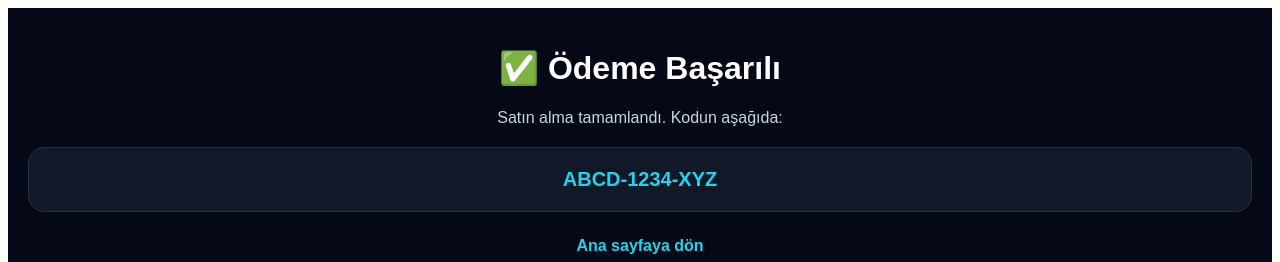
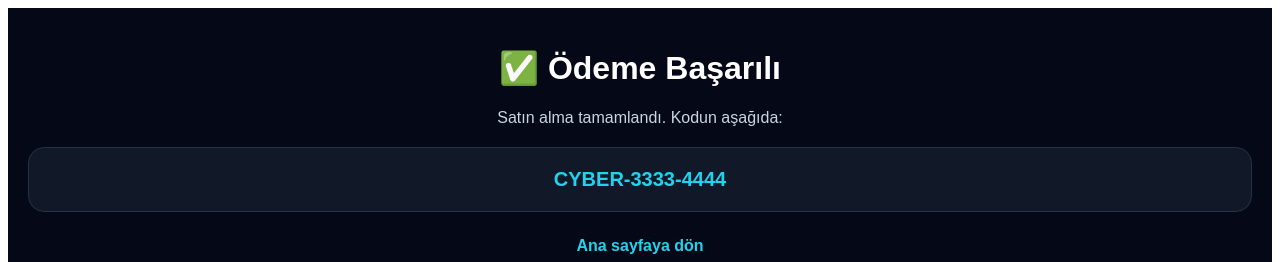
Before and after one commit to can6231/keynox, a Next.js app: page /success in a window 1280 px wide. Shown: the top 262 px of the page. Built offline with nearby package versions, Linux system fonts and the light colour scheme.

Commit message:
Update page.tsx

```diff
--- a/app/success/page.tsx
+++ b/app/success/page.tsx
@@ -1,11 +1,20 @@
 "use client";
 
-import { useEffect } from "react";
+import { useEffect, useState } from "react";
 
 export default function SuccessPage() {
+  const [key, setKey] = useState<string>("Yükleniyor...");
+
   useEffect(() => {
-    // ödeme sonrası sepeti temizle
+    // sepeti temizle
     localStorage.removeItem("cart");
+
+    // API'den key çek
+    fetch("/api/key")
+      .then((res) => res.json())
+      .then((data) => {
+        setKey(data.key);
+      });
   }, []);
 
   return (
@@ -37,7 +46,7 @@ export default function SuccessPage() {
           fontWeight: "bold",
         }}
       >
-        ABCD-1234-XYZ
+        {key}
       </div>
 
       <a
```
